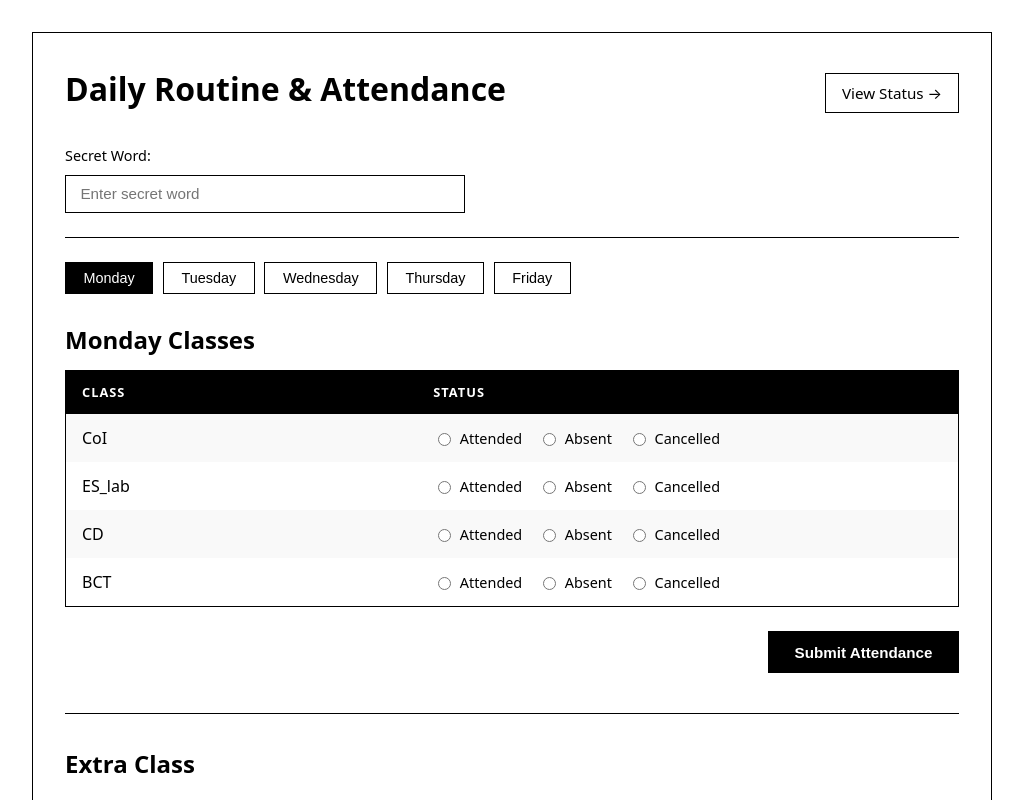
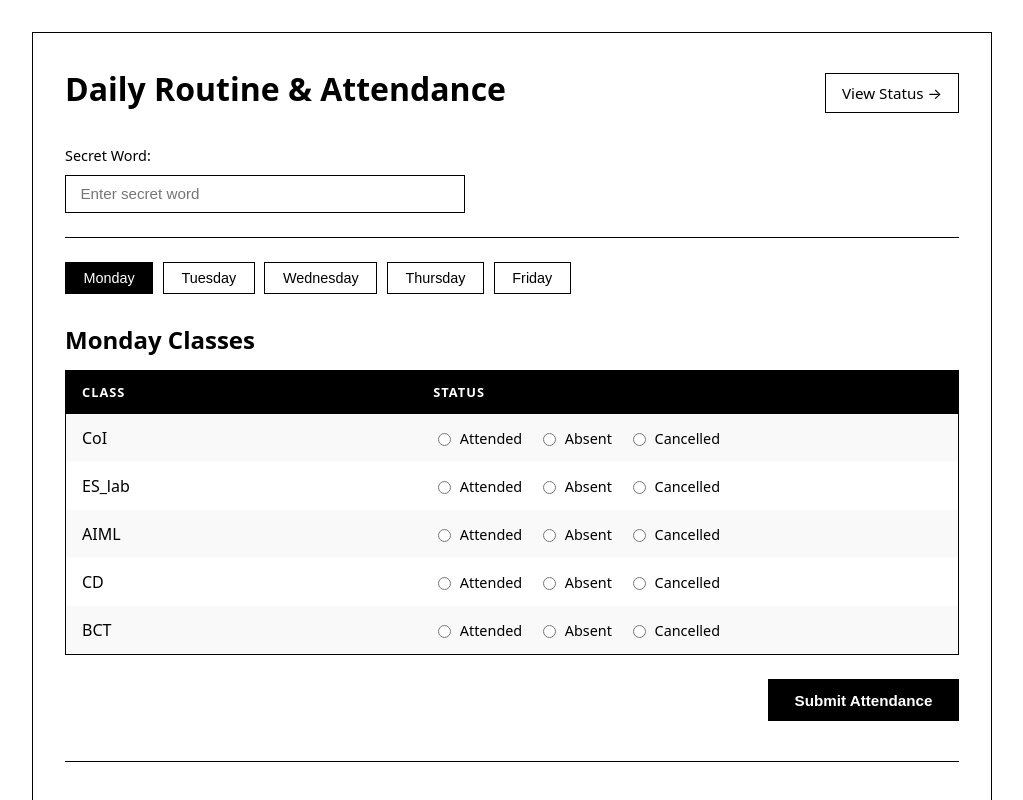
Before and after one commit to sid-darth-73/attendance-tracker, a React (Vite) app: page / in a window 1280 px wide. Shown: the top 800 px of the page, without its empty margins (128-1151 px from the left). Built offline with nearby package versions, Linux system fonts and the light colour scheme.

Commit message:
fix: schedule error

```diff
--- a/src/Home.tsx
+++ b/src/Home.tsx
@@ -18,6 +18,7 @@
   Monday: [
     { id: "mon-coi", courseName: "CoI", label: "CoI" },
     { id: "mon-es-lab", courseName: "ES_lab", label: "ES_lab" },
+    { id: "mon-aiml", courseName: "AIML", label: "AIML"},
     { id: "mon-cd", courseName: "CD", label: "CD" },
     { id: "mon-bct", courseName: "BCT", label: "BCT" },
   ],
@@ -28,6 +29,7 @@
     { id: "wed-cd-lab", courseName: "CD_lab", label: "CD_lab" },
     { id: "wed-aiml", courseName: "AIML", label: "AIML" },
     { id: "wed-cd", courseName: "CD", label: "CD" },
+    { id: "wed-bct", courseName: "BCT", label: "BCT"},
   ],
   Thursday: [
     { id: "thu-aiml", courseName: "AIML", label: "AIML" },
```
